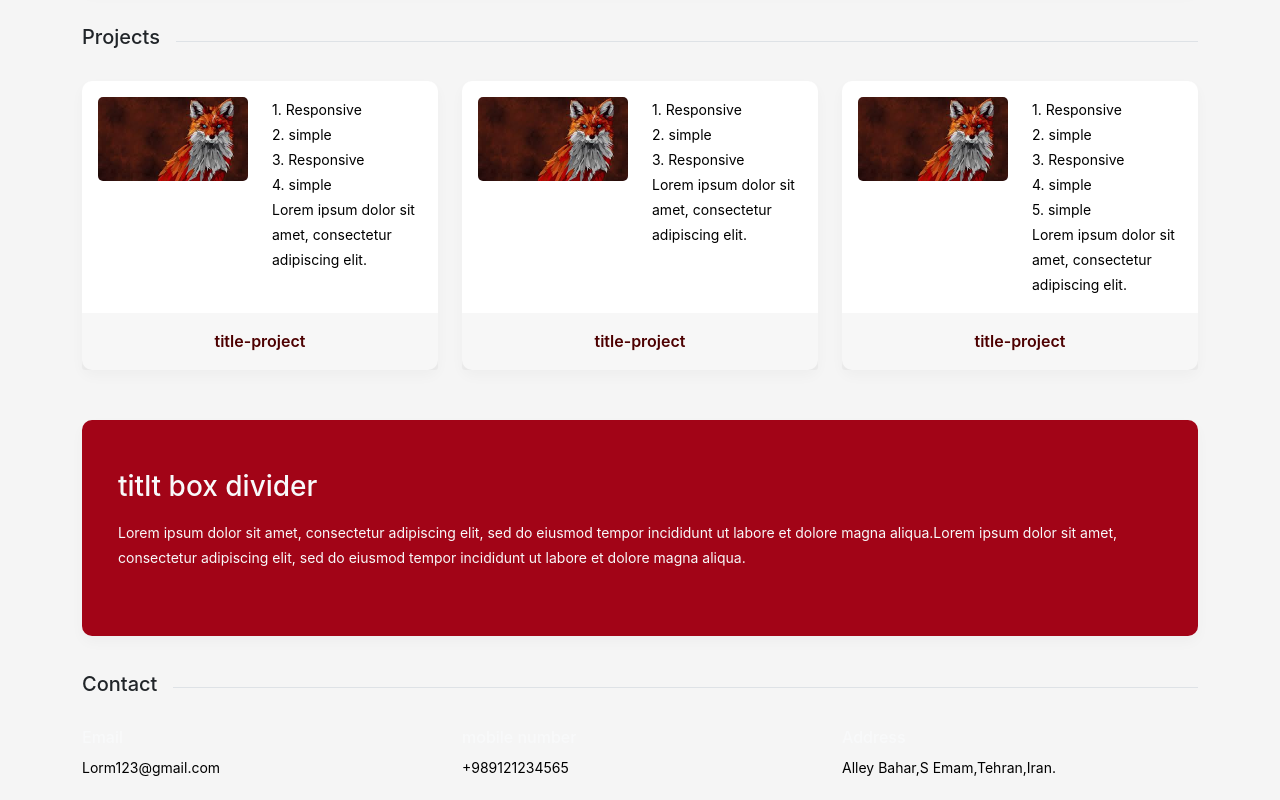
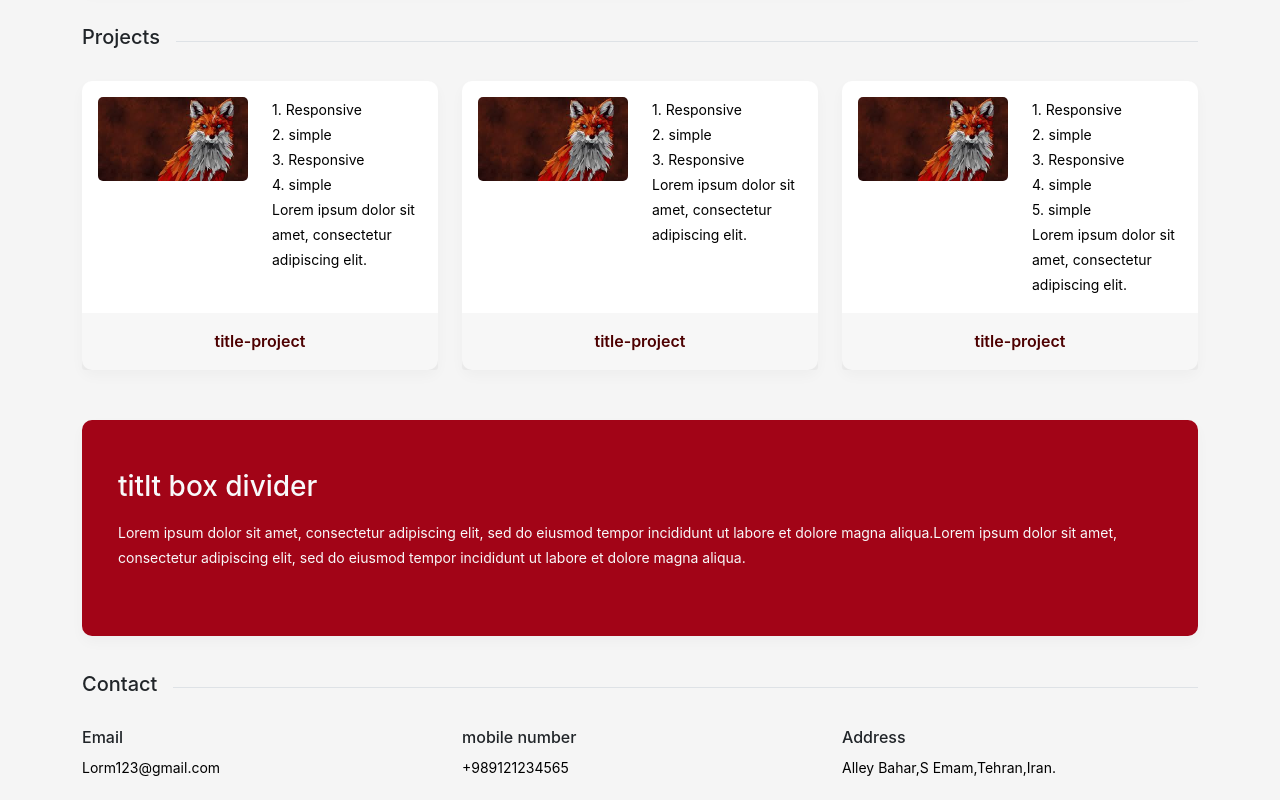
Before and after one commit to zahraBarzanuni/Myportfolio, a plain HTML site: page index.html in a window 1280 px wide. Shown: the part 720-1520 px from the top of the page. Drawn offline with Linux system fonts and the light colour scheme.

Commit message:
Update index.html

```diff
--- a/index.html
+++ b/index.html
@@ -10,7 +10,6 @@
     <link rel="stylesheet" href="./css/bootstrap.min.css">
     <link rel="stylesheet" href="./css/animate.min.css">
     <link rel="stylesheet" href="./css/style.css">
-    <!-- ff62ff -->
 </head>
 
 <body>
@@ -290,26 +289,20 @@
         <div id="contact">
             <div class="row">
                 <div class="col-12 pt-3 pb-4 d-flex justify-content-between align-items-center">
-                    <h5 class="text-dark text-center">Contact</h5>
+                    <h5 class="text-dark">Contact</h5>
                     <span class="border-top flex-1 d-flex w-100 ms-3"></span>
                 </div>
                 <div class="col-12 col-sm-6 col-md-4">
-                    <div class="div-contact">
-                        <h6 class="text-light">Email</h6>
+                        <h6 class="text-dark">Email</h6>
                         <p class="txt-contact">Lorm123@gmail.com</p>
-                    </div>
                 </div>
                 <div class="col-12 col-sm-6 col-md-4 mt-3 mt-sm-0">
-                    <div class="div-contact">
-                        <h6 class="text-light">mobile number</h6>
+                        <h6 class="text-dark">mobile number</h6>
                         <p class="txt-contact">+989121234565</p>
-                    </div>
                 </div>
                 <div class="col-12 col-sm-6 col-md-4 mt-3 mt-md-0">
-                    <div class="div-contact">
-                        <h6 class="text-light">Address</h6>
+                        <h6 class="text-dark">Address</h6>
                         <p class="txt-contact">Alley Bahar,S Emam,Tehran,Iran.</p>
-                    </div>
                 </div>
             </div>
         </div>
```
